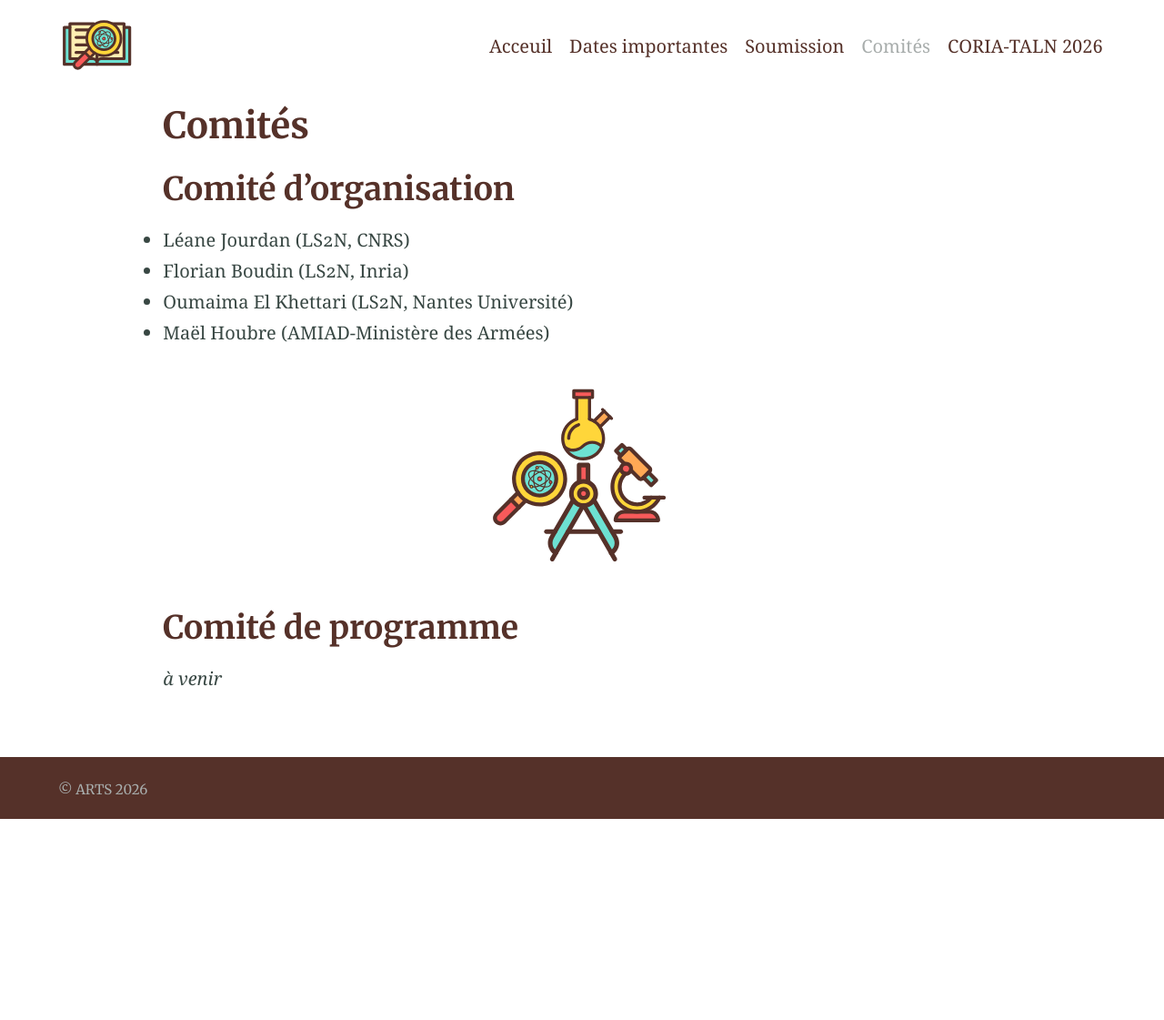
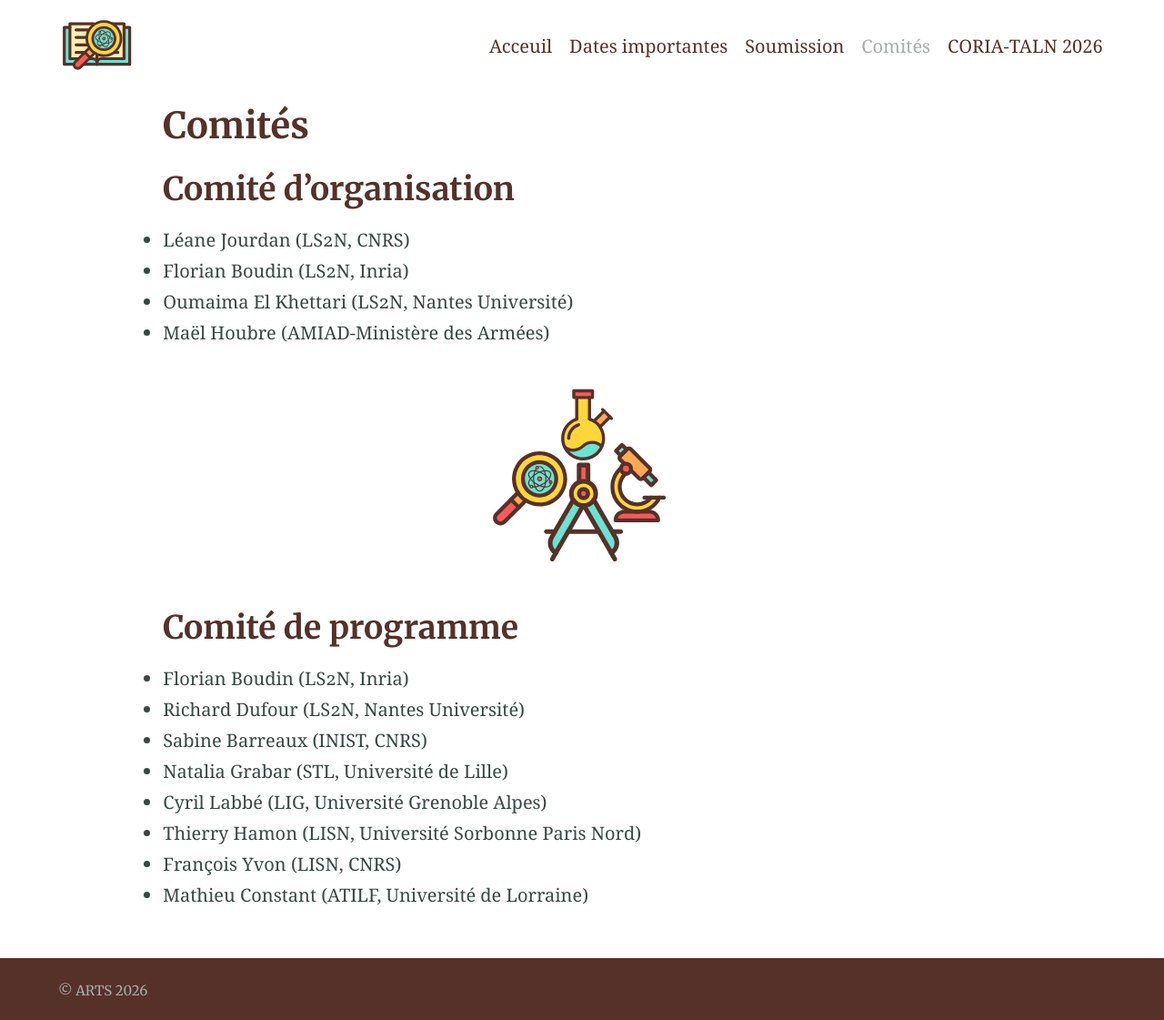
Before and after one commit to arts-workshop/arts-workshop.github.io, a Jekyll site: the page built from comites.md, in a window 1280 px wide. Shown: the whole page at 91% size. Built offline with Jekyll 4.4.1, drawn with Linux system fonts in a browser that asks for light colours; before the commit the page ends 900 px from its top, so only the background shows below that.

Commit message:
Add comite prog

```diff
--- a/comites.md
+++ b/comites.md
@@ -18,4 +18,11 @@ excerpt: "Comités"
 
 ## Comité de programme
 
-*à venir*
+- Florian Boudin (LS2N, Inria)
+- Richard Dufour (LS2N, Nantes Université)
+- Sabine Barreaux (INIST, CNRS)
+- Natalia Grabar (STL, Université de Lille)
+- Cyril Labbé (LIG, Université Grenoble Alpes)
+- Thierry Hamon (LISN, Université Sorbonne Paris Nord)
+- François Yvon (LISN, CNRS)
+- Mathieu Constant (ATILF, Université de Lorraine)
```
